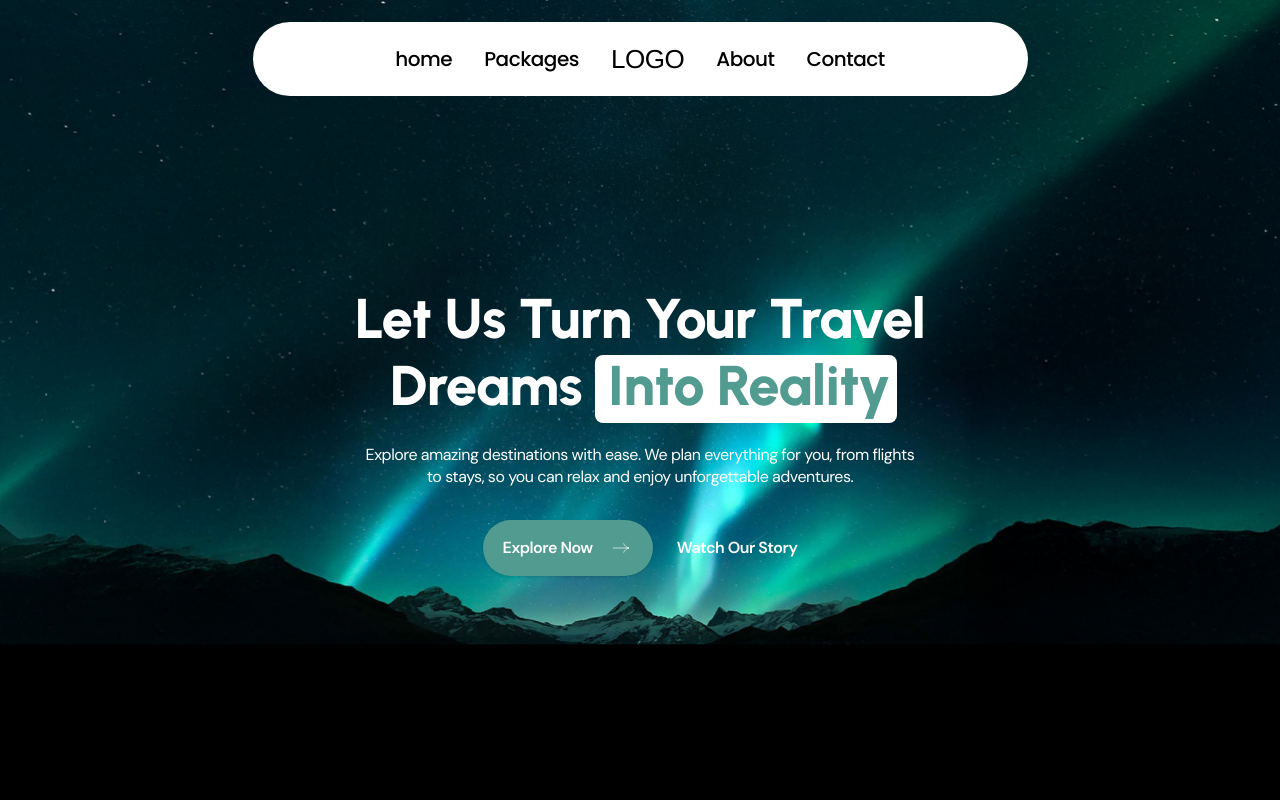
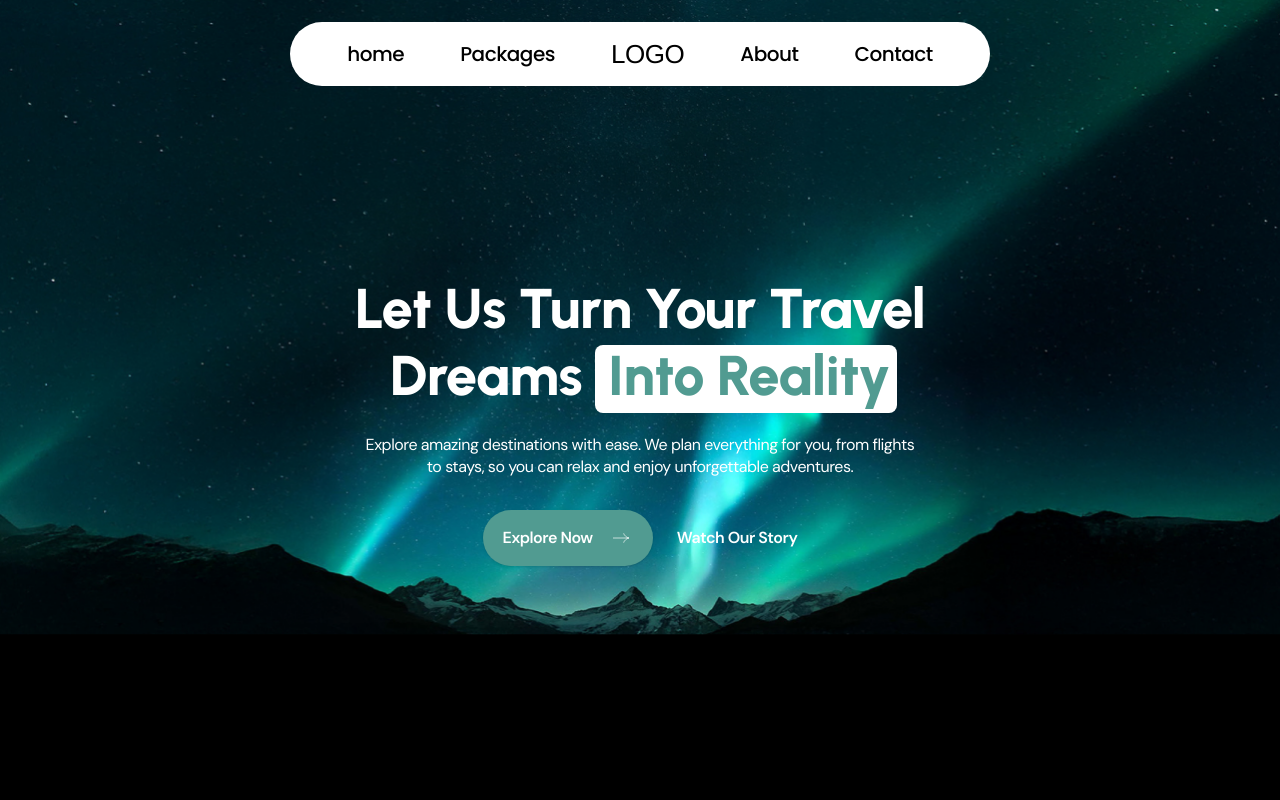
Before and after one commit to razikkk/ezora, a React (Vite) app: page / in a window 1280 px wide. Shown: the top 800 px of the page. Built offline with nearby package versions, Linux system fonts and the light colour scheme.

Commit message:
updated navbar

```diff
--- a/src/screens/Pages/About.tsx
+++ b/src/screens/Pages/About.tsx
@@ -20,7 +20,7 @@ const navigationItems = [
 
 export const About = (): JSX.Element => {
   return (
-    <div className="bg-black w-full flex flex-col about">
+    <div className="bg-black w-full flex flex-col ">
         <nav className="sticky top-[22px] z-50 flex justify-center px-4">
         <div className="bg-white rounded-[50px] h-[64px] flex items-center justify-center gap-14 px-12 max-w-[700px] w-full">
           <Button
--- a/src/screens/Pages/ElementDefault.tsx
+++ b/src/screens/Pages/ElementDefault.tsx
@@ -22,8 +22,8 @@ const navigationItems = [
 export  const ElementDefault = (): JSX.Element => {
   return (
     <div className="bg-black w-full flex flex-col overflow-hidden">
-      <nav className="sticky top-[22px] z-50 flex justify-center px-4">
-        <div className="bg-white rounded-[50px] h-[74px] flex items-center justify-center gap-8 px-12 max-w-[775px] w-full">
+    <nav className="sticky top-[22px] z-50 flex justify-center px-4">
+        <div className="bg-white rounded-[50px] h-[64px] flex items-center justify-center gap-14 px-12 max-w-[700px] w-full">
           <Button
             variant="ghost"
             className="h-auto px-0 [font-family:'Poppins',Helvetica] font-medium text-xl text-black tracking-[-0.48px] hover:bg-transparent"
```
